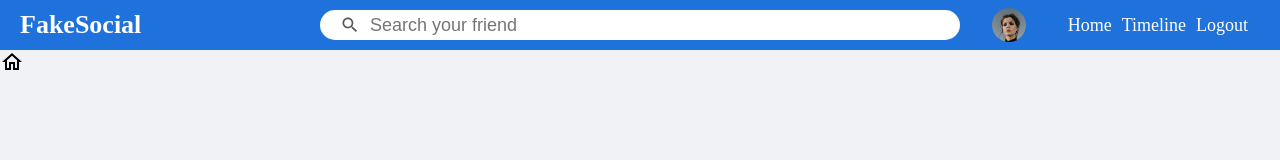
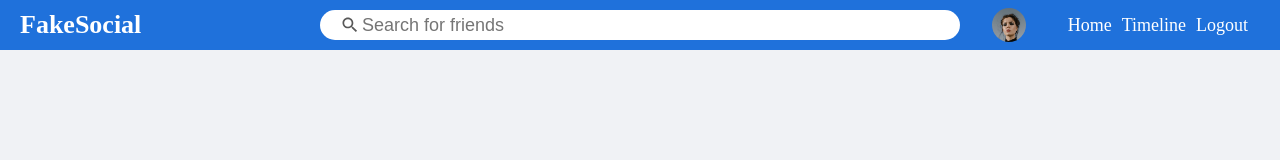
Before and after one commit to Sarman7105/Fake_Social, a React (Create React App) app: page / in a window 1280 px wide. Shown: the top 160 px of the page. Built offline with nearby package versions, Linux system fonts and the light colour scheme; sample sign-in values are in the browser's storage.

Commit message:
navbar complete

```diff
--- a/src/Components/Home/Home.jsx
+++ b/src/Components/Home/Home.jsx
@@ -1,13 +1,9 @@
 import React from 'react';
-import DeleteIcon from '@mui/icons-material/Delete';
-import HomeOutlinedIcon from '@mui/icons-material/HomeOutlined';
 import Navbar from '../Navbar/Navbar';
 const Home = () => {
     return (
         <div>
             <Navbar/>
-            <HomeOutlinedIcon/>
-
         </div>
     );
 };
--- a/src/Components/Navbar/Navbar.jsx
+++ b/src/Components/Navbar/Navbar.jsx
@@ -12,7 +12,7 @@ const Navbar = () => {
             <div className="navbarCenter">
                 <div className="searchbar">
                     <Search className="searchIcon"/>
-                    <input type="text" placeholder="Search your friend" className="searchInput" />
+                    <input type="text" placeholder="Search for friends" className="searchInput" />
 
                 </div>
             </div>
--- a/src/Components/Navbar/Navbar.scss
+++ b/src/Components/Navbar/Navbar.scss
@@ -37,7 +37,8 @@
                 border: none;
                 padding:  0 10px;
                 font-size: 18px;
-                // margin-left: -10px;
+                margin-left: -8px;
+                background-color: transparent;
                 &:focus{
                     outline: none;
                 }
```
